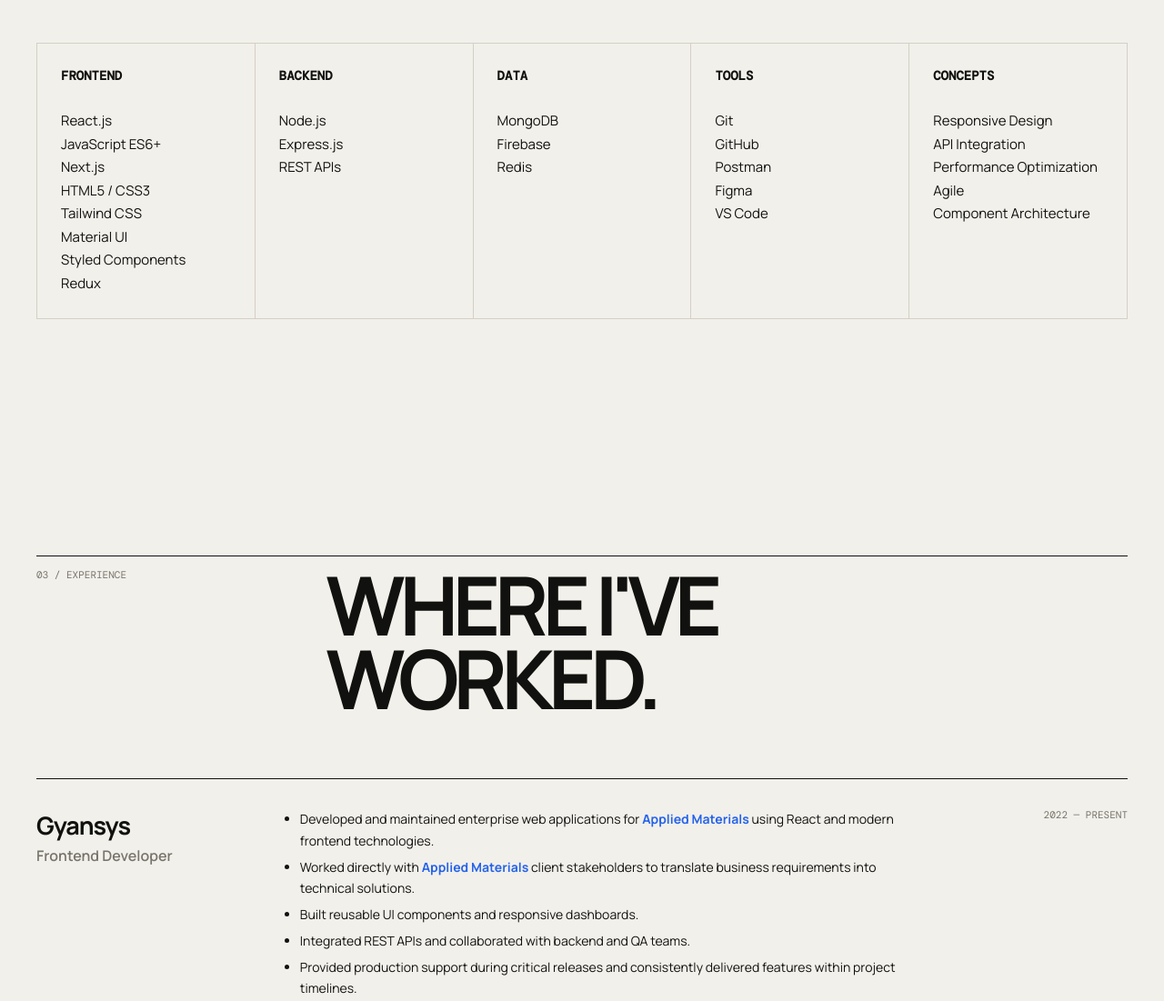
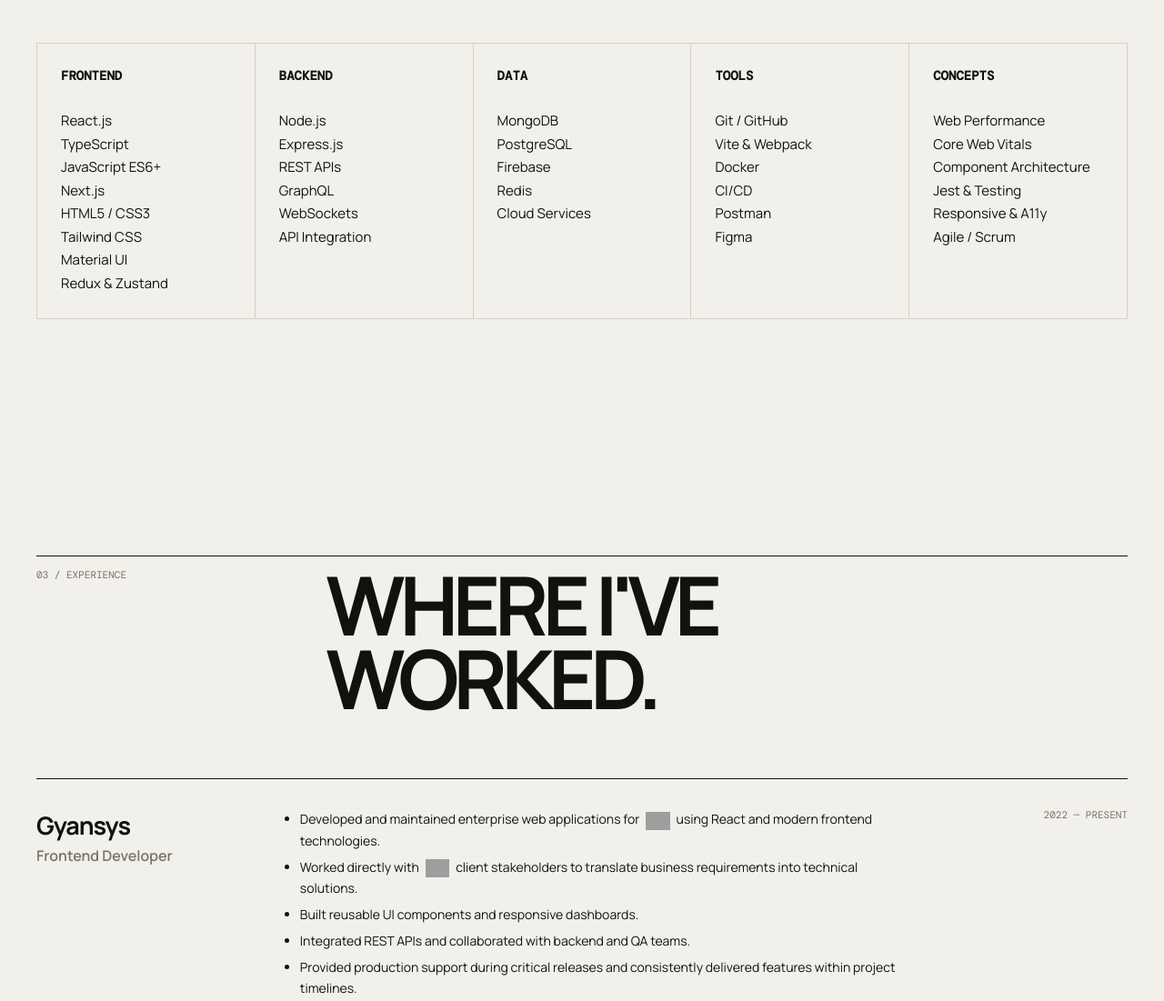
Before and after one commit to Anand-CA/me, a plain HTML site: page index.html in a window 1280 px wide. Shown: the part 1760-2861 px from the top of the page at 91% size. Drawn offline with nearby package versions, Linux system fonts and the light colour scheme; grey boxes are pictures that could not be loaded.

Commit message:
Update skills section, title tag, and Applied Materials logo

```diff
--- a/index.html
+++ b/index.html
@@ -4,7 +4,7 @@
   <meta charset="utf-8">
   <meta name="viewport" content="width=device-width,initial-scale=1">
   <meta name="description" content="Anand C A — React Developer & Frontend Engineer">
-  <title>Anand C A — React Developer</title>
+  <title>Anand C A</title>
   <link rel="preconnect" href="https://fonts.googleapis.com">
   <link rel="preconnect" href="https://fonts.gstatic.com" crossorigin>
   <link href="https://fonts.googleapis.com/css2?family=DM+Mono:wght@400;500&family=Manrope:wght@400;500;600;700;800&display=swap" rel="stylesheet">
@@ -71,8 +71,11 @@
     .job{display:grid;grid-template-columns:minmax(180px,.7fr) minmax(0,2fr) minmax(0,.6fr);gap:30px;padding:32px 0;border-bottom:1px solid var(--line)}
     .job-company{font-size:27px;font-weight:700;letter-spacing:-.04em}
     .job-role{font-size:16px;font-weight:600;color:var(--muted);margin-top:4px}
+    .job-client{font-size:13px;font-weight:600;color:var(--muted);margin-top:6px;display:flex;align-items:center;gap:6px}
     .client-highlight{color:#2563eb;font-weight:700}
     html[data-theme="dark"] .client-highlight{color:#60a5fa;font-weight:700}
+    .amat-img-logo{height:20px;width:auto;max-width:170px;object-fit:contain;aspect-ratio:auto;vertical-align:middle;margin-inline:4px;display:inline-block}
+    html[data-theme="dark"] .amat-img-logo{filter:brightness(1.25) contrast(1.05)}
     .job ul{margin:0;padding-left:18px;line-height:1.65;font-size:14px;color:var(--ink)}
     .job li{margin-bottom:6px}
     .job li:last-child{margin-bottom:0}
@@ -187,11 +190,11 @@
  <div class="wrap">
   <div class="section-head reveal"><div class="label">02 / Toolkit</div><h2 class="section-title">MY STACK.</h2></div>
   <div class="skills reveal">
-   <div class="skill"><h3>Frontend</h3><p>React.js<br>JavaScript ES6+<br>Next.js<br>HTML5 / CSS3<br>Tailwind CSS<br>Material UI<br>Styled Components<br>Redux</p></div>
-   <div class="skill"><h3>Backend</h3><p>Node.js<br>Express.js<br>REST APIs</p></div>
-   <div class="skill"><h3>Data</h3><p>MongoDB<br>Firebase<br>Redis</p></div>
-   <div class="skill"><h3>Tools</h3><p>Git<br>GitHub<br>Postman<br>Figma<br>VS Code</p></div>
-   <div class="skill"><h3>Concepts</h3><p>Responsive Design<br>API Integration<br>Performance Optimization<br>Agile<br>Component Architecture</p></div>
+   <div class="skill"><h3>Frontend</h3><p>React.js<br>TypeScript<br>JavaScript ES6+<br>Next.js<br>HTML5 / CSS3<br>Tailwind CSS<br>Material UI<br>Redux & Zustand</p></div>
+   <div class="skill"><h3>Backend</h3><p>Node.js<br>Express.js<br>REST APIs<br>GraphQL<br>WebSockets<br>API Integration</p></div>
+   <div class="skill"><h3>Data</h3><p>MongoDB<br>PostgreSQL<br>Firebase<br>Redis<br>Cloud Services</p></div>
+   <div class="skill"><h3>Tools</h3><p>Git / GitHub<br>Vite & Webpack<br>Docker<br>CI/CD<br>Postman<br>Figma</p></div>
+   <div class="skill"><h3>Concepts</h3><p>Web Performance<br>Core Web Vitals<br>Component Architecture<br>Jest & Testing<br>Responsive & A11y<br>Agile / Scrum</p></div>
   </div>
  </div>
 </section>
@@ -207,8 +210,8 @@
     </div>
     <div>
       <ul>
-        <li>Developed and maintained enterprise web applications for <strong class="client-highlight">Applied Materials</strong> using React and modern frontend technologies.</li>
-        <li>Worked directly with <strong class="client-highlight">Applied Materials</strong> client stakeholders to translate business requirements into technical solutions.</li>
+        <li>Developed and maintained enterprise web applications for <img src="https://www.appliedmaterials.com/content/dam/applied-materials/Applied-Materials-Logo-No-Tag-Line.png" alt="Applied Materials" class="amat-img-logo" /> using React and modern frontend technologies.</li>
+        <li>Worked directly with <img src="https://www.appliedmaterials.com/content/dam/applied-materials/Applied-Materials-Logo-No-Tag-Line.png" alt="Applied Materials" class="amat-img-logo" /> client stakeholders to translate business requirements into technical solutions.</li>
         <li>Built reusable UI components and responsive dashboards.</li>
         <li>Integrated REST APIs and collaborated with backend and QA teams.</li>
         <li>Provided production support during critical releases and consistently delivered features within project timelines.</li>
```
